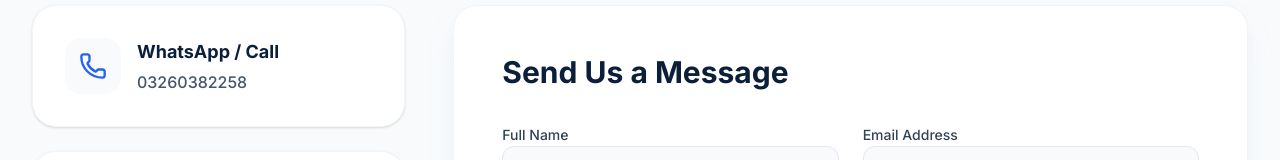
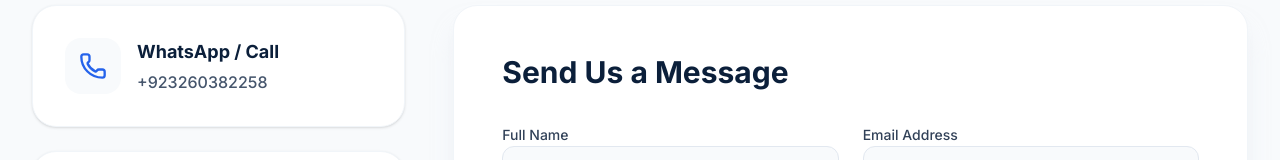
Before and after one commit to noormuhammad243/Verix-Digital, a React (Vite) app: page /contact in a window 1280 px wide. Shown: the part 480-640 px from the top of the page. Built offline with nearby package versions, Linux system fonts and the light colour scheme.

Commit message:
Update WhatsApp number in contactInfo

```diff
--- a/src/data.ts
+++ b/src/data.ts
@@ -14,7 +14,7 @@ import {
 } from 'lucide-react';
 
 export const contactInfo = {
-  whatsapp: "03260382258",
+  whatsapp: "+923260382258",
   email: "m.abdullah.sep@gmail.com",
   address: "Verix Digital Expert Headquarters",
   facebook: "#",
```
